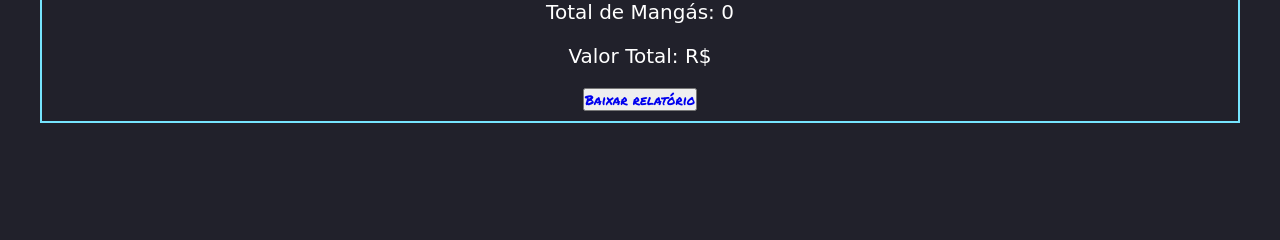
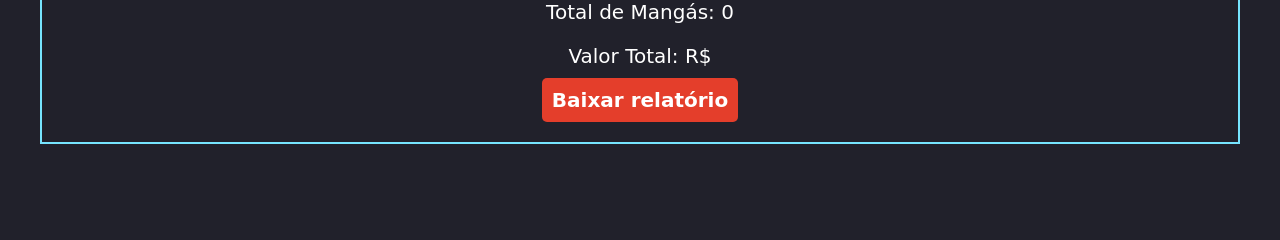
Before and after one commit to DarioRJunior/MangaStore, a PHP site: page /pages/relatorio/relatorio.php in a window 1280 px wide. Shown: the part 405-645 px from the top of the page. Run offline with PHP 8.4, Linux system fonts and the light colour scheme; a user stored in the database is signed in; data comes from the database, SQL or seed files in the repository; both versions use the stored data as it was after the commit.

Commit message:
atualizando bd

```diff
--- a/pages/relatorio/relatorio.css
+++ b/pages/relatorio/relatorio.css
@@ -85,7 +85,7 @@ header {
     margin-bottom: 20px;
 }
 
-#ordenar p{
+#ordenar p {
     font-family: 'Permanent Marker', cursive;
     color: var(--red);
     font-weight: bold;
@@ -297,3 +297,26 @@ header {
     border-radius: 50%;
     margin-top: 40px;
 }
+
+button {
+    border: none;
+    margin-bottom: 20px;
+}
+
+.btn-baixar {
+    background-color: var(--orange);
+    color: var(--white);
+    font-family: cursive;
+    font-weight: bold;
+    font-size: 20px;
+    border: none;
+    border-radius: 5px;
+    padding: 10px;
+    cursor: pointer;
+    transition: all 0.3s ease-in-out;
+}
+
+.btn-baixar:hover {
+    background-color: var(--white);
+    color: var(--orange);
+}
--- a/pages/relatorio/relatorio.php
+++ b/pages/relatorio/relatorio.php
@@ -104,7 +104,7 @@ function invdata($data)
                     $valor_data = mysqli_fetch_assoc($result_valor);
                     echo "<p class='valor-total'>Valor Total: R$ " . $valor_data['valor_total'] . "</p>";
                     ?>
-                    <button><a href="gerarPdf.php" target="_blank">Baixar relatório</a></button>
+                    <button><a href="gerarPdf.php" target="_blank" class="btn-baixar">Baixar relatório</a></button>
                 </div>
                 </form>
             </div>
--- a/pages/sistema/sistema.php
+++ b/pages/sistema/sistema.php
@@ -35,7 +35,6 @@ require('../connection/verifica.php');
                     <h2>O que deseja fazer?</h2>
                     <a href="../mangas/mangas_com_login.php?pagina=1">Ver mangás disponíveis</a>
                     <a href="../relatorio/relatorio.php">Ver todas as compras</a>
-                    <a href="../relatorio/teste.php">TESTE</a>
                     <a href="../../src/manual/MangaStore-Manual_do_Sistema.pdf" download="Manual do Sistema">Manual do Sistema</a>
                 </div>
             </div>
```
Also changed, not shown: Informações.md (+1 -1 lines), database/mangastore.sql (+4 -4 lines), src/img/Dario-photo.jpg (renamed from src/img/Foto minha.jpg), src/img/EstoqueFacin.png (deleted), src/img/rogerio-profile.jpg (added), src/img/telma-profile.jpg (added), 1 other file.
